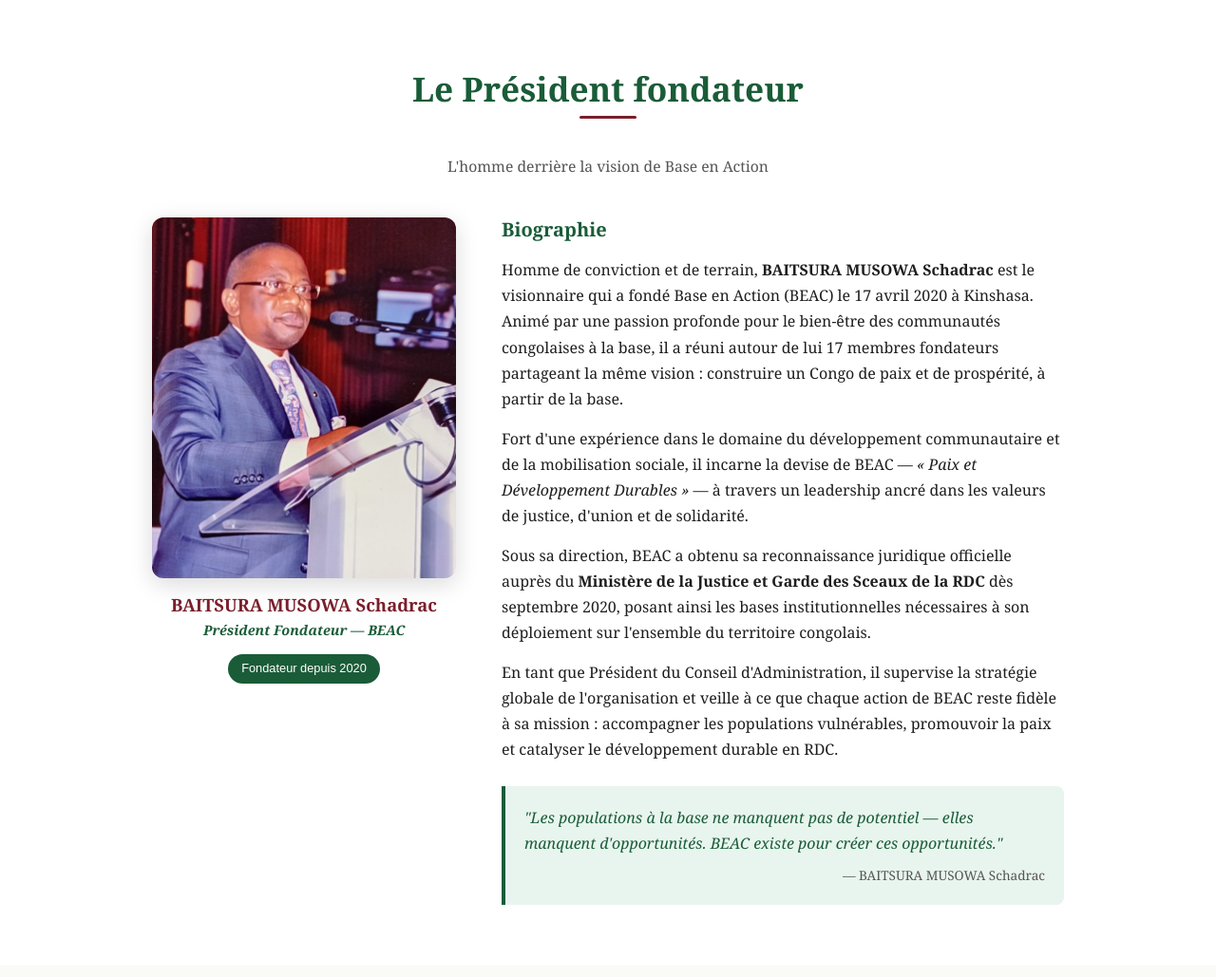
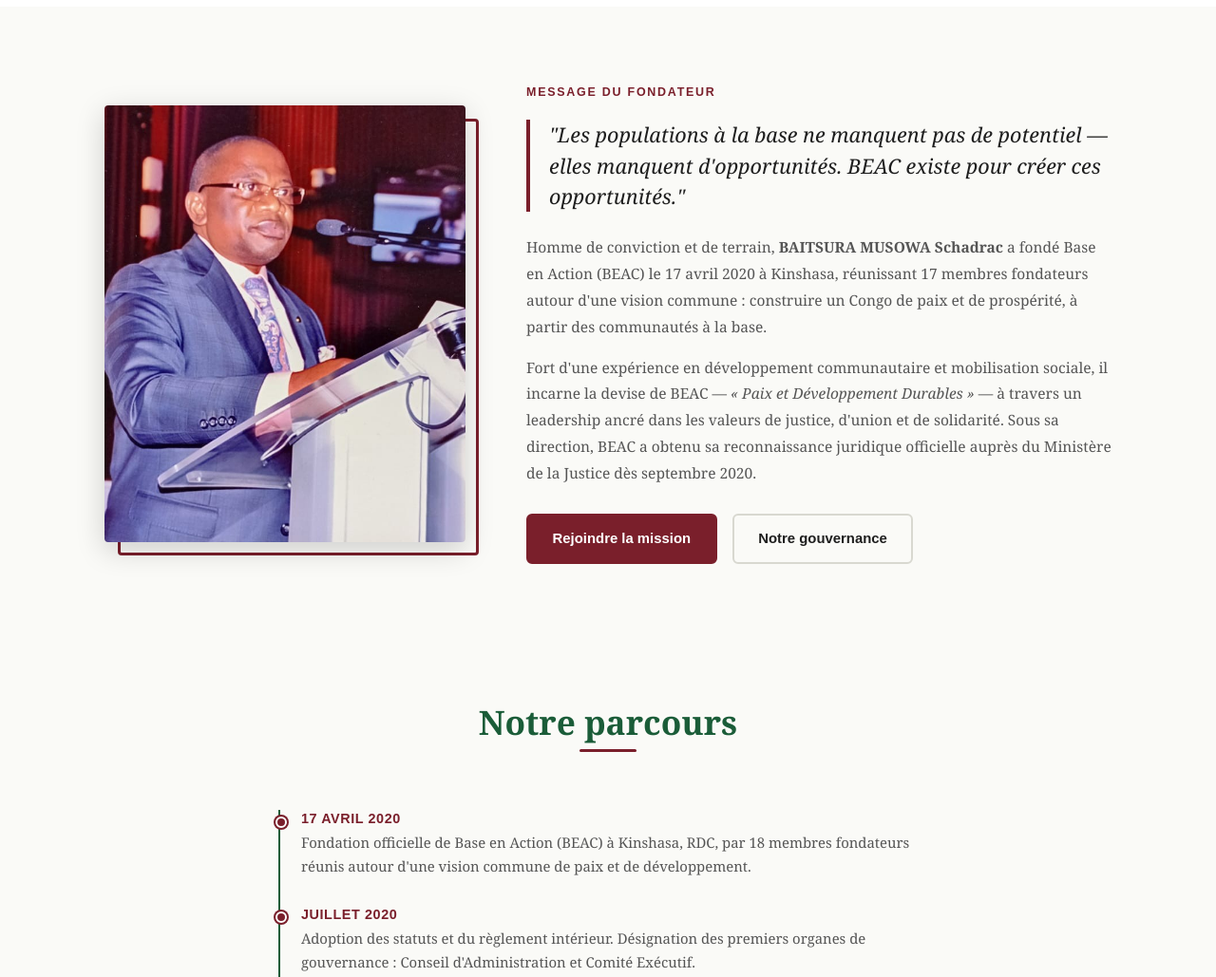
Before and after one commit to DanielRukwasha/beac-website, a plain HTML site: page a-propos.html in a window 1280 px wide. Shown: the part 2500-3529 px from the top of the page at 95% size. Drawn offline with Linux system fonts and the light colour scheme.

Commit message:
Redesign section fondateur style Urafiki (photo + citation + bio)

```diff
--- a/a-propos.html
+++ b/a-propos.html
@@ -152,32 +152,24 @@
 </section>
 
 <!-- FONDATEUR -->
-<section style="background:white;" id="fondateur">
+<section class="section-fondateur" id="fondateur">
   <div class="container">
-    <div class="section-titre">
-      <h2>Le Président fondateur</h2>
-      <p>L'homme derrière la vision de Base en Action</p>
-    </div>
-    <div style="display:grid;grid-template-columns:320px 1fr;gap:3rem;align-items:start;max-width:960px;margin:0 auto;">
-      <div style="text-align:center;">
-        <div style="border-radius:12px;overflow:hidden;box-shadow:0 6px 24px rgba(0,0,0,0.15);margin-bottom:1rem;">
-          <img src="assets/fondateur.jpg" alt="BAITSURA MUSOWA Schadrac – Président fondateur de BEAC" style="width:100%;height:380px;object-fit:cover;object-position:center top;display:block;"/>
-        </div>
-        <h3 style="color:var(--bordeaux);font-size:1.15rem;margin-bottom:.2rem;">BAITSURA MUSOWA Schadrac</h3>
-        <p style="color:var(--vert);font-size:.9rem;font-style:italic;font-weight:bold;">Président Fondateur — BEAC</p>
-        <div style="margin-top:.75rem;display:flex;justify-content:center;">
-          <span style="background:var(--vert);color:white;padding:.3rem .9rem;border-radius:20px;font-size:.8rem;font-family:Arial,sans-serif;">Fondateur depuis 2020</span>
-        </div>
+    <div class="fondateur-bloc">
+      <!-- Photo -->
+      <div class="fondateur-photo-wrap">
+        <img src="assets/fondateur.jpg" alt="BAITSURA MUSOWA Schadrac – Président fondateur de BEAC" class="fondateur-photo"/>
       </div>
-      <div>
-        <h3 class="text-vert" style="font-size:1.25rem;margin-bottom:1rem;">Biographie</h3>
-        <p>Homme de conviction et de terrain, <strong>BAITSURA MUSOWA Schadrac</strong> est le visionnaire qui a fondé Base en Action (BEAC) le 17 avril 2020 à Kinshasa. Animé par une passion profonde pour le bien-être des communautés congolaises à la base, il a réuni autour de lui 17 membres fondateurs partageant la même vision : construire un Congo de paix et de prospérité, à partir de la base.</p>
-        <p style="margin-top:.9rem;">Fort d'une expérience dans le domaine du développement communautaire et de la mobilisation sociale, il incarne la devise de BEAC — <em>« Paix et Développement Durables »</em> — à travers un leadership ancré dans les valeurs de justice, d'union et de solidarité.</p>
-        <p style="margin-top:.9rem;">Sous sa direction, BEAC a obtenu sa reconnaissance juridique officielle auprès du <strong>Ministère de la Justice et Garde des Sceaux de la RDC</strong> dès septembre 2020, posant ainsi les bases institutionnelles nécessaires à son déploiement sur l'ensemble du territoire congolais.</p>
-        <p style="margin-top:.9rem;">En tant que Président du Conseil d'Administration, il supervise la stratégie globale de l'organisation et veille à ce que chaque action de BEAC reste fidèle à sa mission : accompagner les populations vulnérables, promouvoir la paix et catalyser le développement durable en RDC.</p>
-        <div style="margin-top:1.5rem;padding:1.25rem;background:var(--vert-pale);border-left:4px solid var(--vert);border-radius:0 8px 8px 0;">
-          <p style="font-style:italic;color:var(--vert);font-size:1rem;margin:0;">"Les populations à la base ne manquent pas de potentiel — elles manquent d'opportunités. BEAC existe pour créer ces opportunités."</p>
-          <p style="text-align:right;margin:.5rem 0 0;font-size:.85rem;color:var(--texte-doux);">— BAITSURA MUSOWA Schadrac</p>
+      <!-- Texte -->
+      <div class="fondateur-texte">
+        <p class="fondateur-label">MESSAGE DU FONDATEUR</p>
+        <blockquote class="fondateur-citation">
+          "Les populations à la base ne manquent pas de potentiel — elles manquent d'opportunités. BEAC existe pour créer ces opportunités."
+        </blockquote>
+        <p>Homme de conviction et de terrain, <strong>BAITSURA MUSOWA Schadrac</strong> a fondé Base en Action (BEAC) le 17 avril 2020 à Kinshasa, réunissant 17 membres fondateurs autour d'une vision commune : construire un Congo de paix et de prospérité, à partir des communautés à la base.</p>
+        <p>Fort d'une expérience en développement communautaire et mobilisation sociale, il incarne la devise de BEAC — <em>« Paix et Développement Durables »</em> — à travers un leadership ancré dans les valeurs de justice, d'union et de solidarité. Sous sa direction, BEAC a obtenu sa reconnaissance juridique officielle auprès du Ministère de la Justice dès septembre 2020.</p>
+        <div class="fondateur-btns">
+          <a href="contact.html" class="btn btn-fondateur-plein">Rejoindre la mission</a>
+          <a href="gouvernance.html" class="btn btn-fondateur-vide">Notre gouvernance</a>
         </div>
       </div>
     </div>
--- a/style.css
+++ b/style.css
@@ -783,23 +783,136 @@
 
 .valeur-tag.bordeaux { background: var(--bordeaux); }
 
-/* ── FONDATEUR ── */
-.fondateur-grille {
+/* ── FONDATEUR (style Urafiki) ── */
+.section-fondateur {
+  background: var(--creme);
+  padding: 5rem 1.25rem;
+}
+
+.fondateur-bloc {
   display: grid;
-  grid-template-columns: 320px 1fr;
-  gap: 3rem;
-  align-items: start;
-  max-width: 960px;
+  grid-template-columns: 380px 1fr;
+  gap: 4rem;
+  align-items: center;
+  max-width: 1060px;
   margin: 0 auto;
 }
 
-@media (max-width: 768px) {
-  .fondateur-grille {
+/* Photo avec cadre décalé */
+.fondateur-photo-wrap {
+  position: relative;
+}
+
+.fondateur-photo-wrap::after {
+  content: '';
+  position: absolute;
+  top: 14px;
+  left: 14px;
+  right: -14px;
+  bottom: -14px;
+  border: 3px solid var(--bordeaux);
+  border-radius: 4px;
+  z-index: 0;
+}
+
+.fondateur-photo {
+  position: relative;
+  z-index: 1;
+  width: 100%;
+  height: 460px;
+  object-fit: cover;
+  object-position: center top;
+  display: block;
+  border-radius: 4px;
+  box-shadow: 0 8px 30px rgba(0,0,0,0.18);
+}
+
+/* Label */
+.fondateur-label {
+  font-family: Arial, sans-serif;
+  font-size: .78rem;
+  font-weight: 700;
+  letter-spacing: .14em;
+  text-transform: uppercase;
+  color: var(--bordeaux);
+  margin-bottom: 1.1rem;
+}
+
+/* Citation blockquote */
+.fondateur-citation {
+  font-size: 1.35rem;
+  font-style: italic;
+  color: var(--texte);
+  border-left: 4px solid var(--bordeaux);
+  padding-left: 1.25rem;
+  margin: 0 0 1.5rem;
+  line-height: 1.5;
+}
+
+/* Paragraphes bio */
+.fondateur-texte p:not(.fondateur-label) {
+  color: var(--texte-doux);
+  font-size: .97rem;
+  line-height: 1.8;
+  margin-bottom: .9rem;
+}
+
+/* Boutons */
+.fondateur-btns {
+  display: flex;
+  gap: 1rem;
+  flex-wrap: wrap;
+  margin-top: 1.75rem;
+}
+
+.btn-fondateur-plein {
+  background: var(--bordeaux);
+  color: white;
+  border: 2px solid var(--bordeaux);
+  padding: .75rem 1.6rem;
+  border-radius: 6px;
+  font-family: Arial, sans-serif;
+  font-size: .93rem;
+  font-weight: 700;
+  transition: background .2s, transform .15s;
+}
+.btn-fondateur-plein:hover {
+  background: var(--bordeaux-clair);
+  color: white;
+  transform: translateY(-2px);
+}
+
+.btn-fondateur-vide {
+  background: transparent;
+  color: var(--texte);
+  border: 2px solid var(--bordure);
+  padding: .75rem 1.6rem;
+  border-radius: 6px;
+  font-family: Arial, sans-serif;
+  font-size: .93rem;
+  font-weight: 700;
+  transition: border-color .2s, transform .15s;
+}
+.btn-fondateur-vide:hover {
+  border-color: var(--bordeaux);
+  color: var(--bordeaux);
+  transform: translateY(-2px);
+}
+
+@media (max-width: 860px) {
+  .fondateur-bloc {
     grid-template-columns: 1fr;
+    gap: 2.5rem;
   }
-  .fondateur-grille img.portrait {
-    max-width: 260px;
+  .fondateur-photo-wrap {
+    max-width: 340px;
     margin: 0 auto;
+  }
+  .fondateur-photo {
+    height: 380px;
+  }
+  .fondateur-citation {
+    font-size: 1.15rem;
   }
 }
 
```
Also changed, not shown: index.html (+23 -0 lines).
